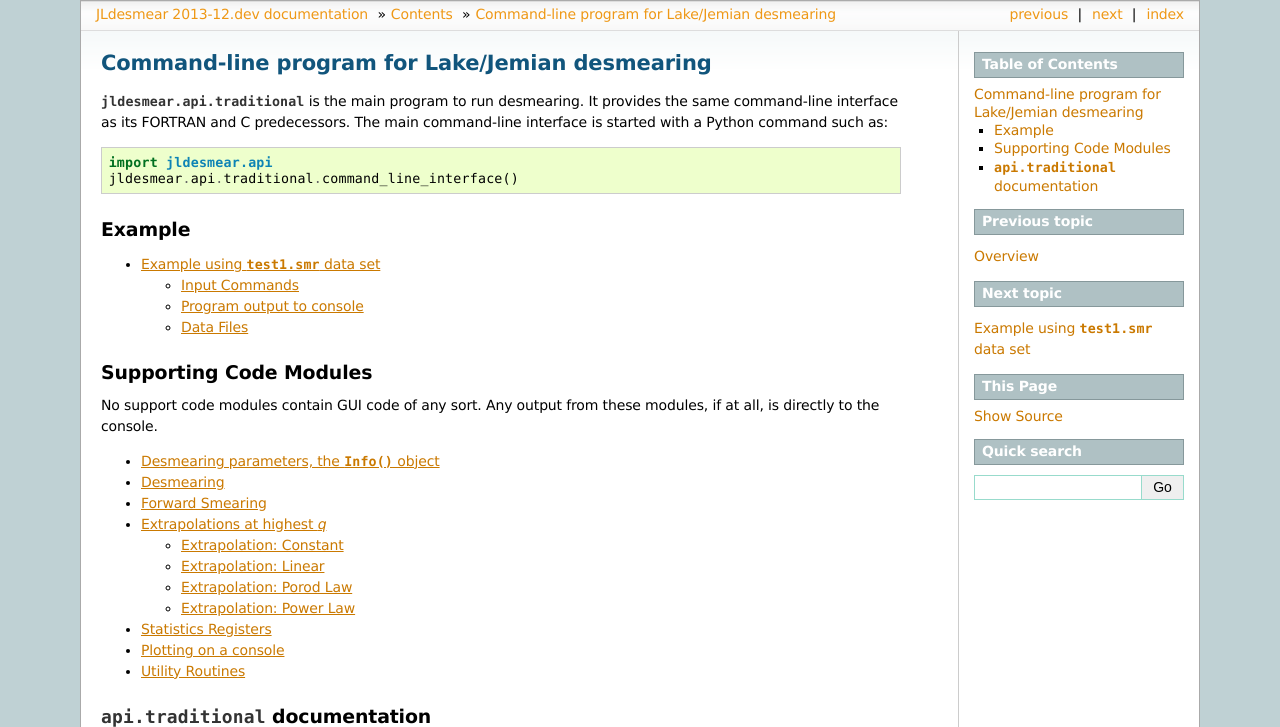
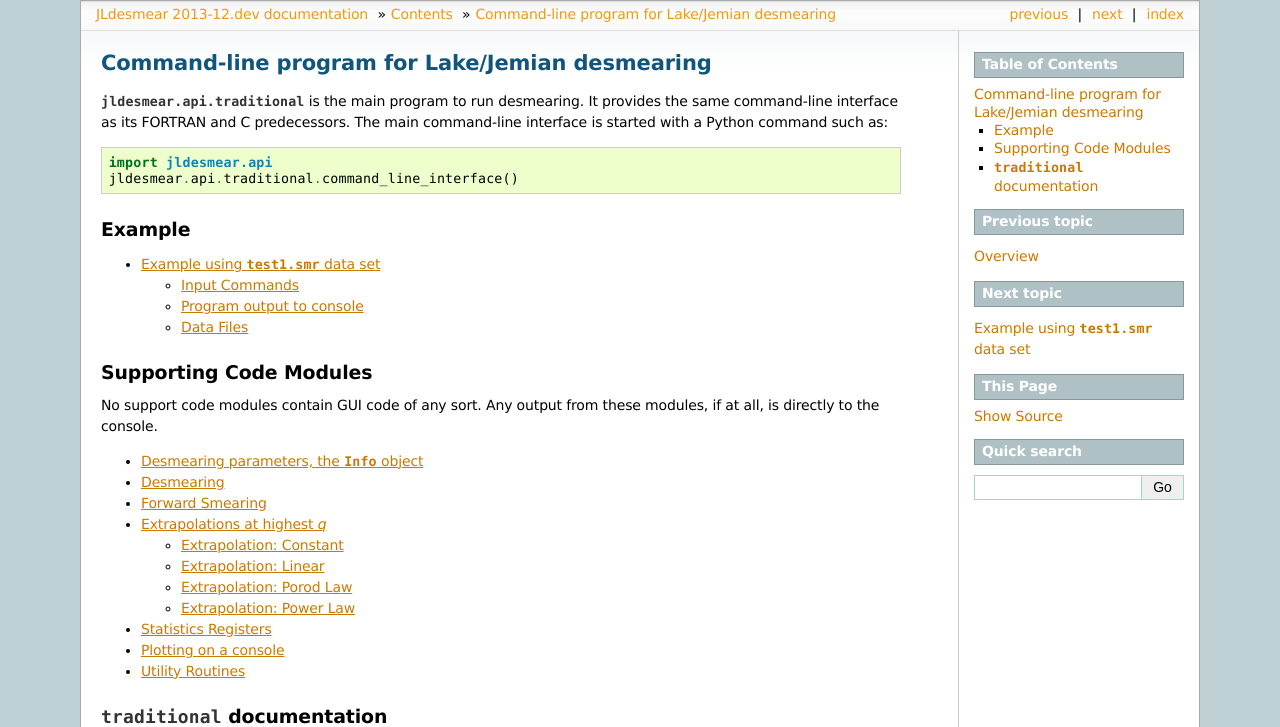
Before and after one commit to prjemian/jldesmear, a Sphinx documentation site: the page built from doc/source/api/traditional.rst, in a window 1280 px wide, cut to the strip 0-727 px from the top of the page. Built offline with Sphinx 7.4.7, drawn with Linux system fonts in a browser that asks for light colours; formulas are drawn with MathJax 3; some of the changed lines change nothing that is shown.

Commit message:
stragglers
git-svn-id: http://svn.jemian.org/svn/regitte/lake-python/trunk@2007 4ca16b70-4e1b-0410-88e2-31485261bf7f

```diff
--- a/doc/source/api/StatsReg.rst
+++ b/doc/source/api/StatsReg.rst
@@ -1,7 +1,7 @@
 .. $Id$
 
 Statistics Registers
---------------------
+####################
 
 .. automodule:: jldesmear.api.StatsReg
     :members:
--- a/doc/source/api/info.rst
+++ b/doc/source/api/info.rst
@@ -1,7 +1,7 @@
 .. $Id$
 
-Desmearing parameters, the ``Info()`` object
-############################################
+Desmearing parameters, the :class:`~jldesmear.api.info.Info` object
+###################################################################
 
 .. automodule:: jldesmear.api.info
     :members:
--- a/doc/source/api/smear.rst
+++ b/doc/source/api/smear.rst
@@ -1,7 +1,7 @@
 .. $Id$
 
 Forward Smearing
-----------------
+################
 
 .. automodule:: jldesmear.api.smear
     :members:
--- a/doc/source/api/traditional.rst
+++ b/doc/source/api/traditional.rst
@@ -36,8 +36,8 @@ Any output from these modules, if at all, is directly to the console.
    toolbox
 
 
-:mod:`api.traditional` documentation
-************************************
+:mod:`~jldesmear.api.traditional` documentation
+***********************************************
 
 .. automodule:: jldesmear.api.traditional
     :members:
```
